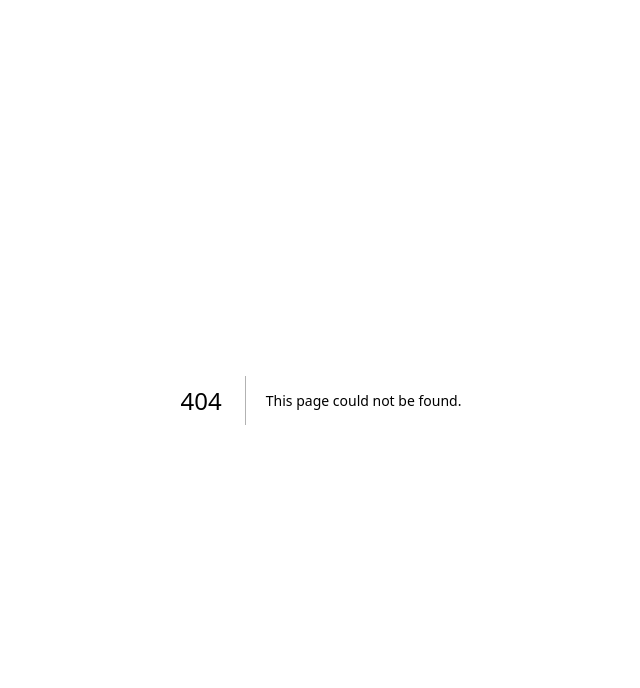
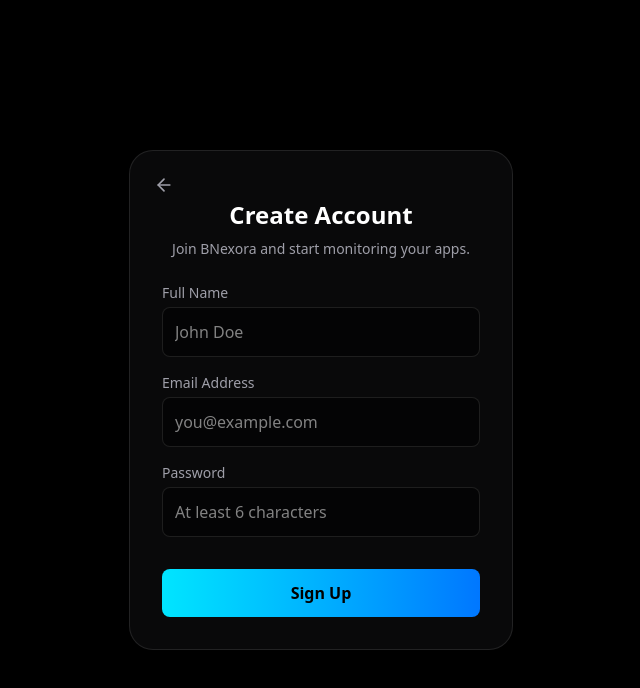
Before and after one commit to samarth3394/BhartiAppplus, a Next.js app in the folder frontend/: page /register in a window 1280 px wide. Before the commit this address had no page. Shown: the top 688 px of the page, without its empty margins (319-959 px from the left). Built offline with nearby package versions, Linux system fonts and the light colour scheme.

Commit message:
fix: resolve CORS cookie issue on login/register and add root redirect

```diff
--- a/frontend/src/app/login/page.tsx
+++ b/frontend/src/app/login/page.tsx
@@ -21,6 +21,7 @@
       const res = await fetch("http://localhost:5000/api/auth/login", {
         method: "POST",
         headers: { "Content-Type": "application/json" },
+        credentials: "include",
         body: JSON.stringify({ email, password }),
       });
 
--- /dev/null
+++ b/frontend/src/app/register/page.tsx
@@ -0,0 +1,107 @@
+"use client";
+
+import React, { useState } from "react";
+import { ArrowLeft } from "lucide-react";
+import { useRouter } from "next/navigation";
+import Link from "next/link";
+
+export default function Register() {
+  const [email, setEmail] = useState("");
+  const [password, setPassword] = useState("");
+  const [fullName, setFullName] = useState("");
+  const [error, setError] = useState("");
+  const [loading, setLoading] = useState(false);
+  const router = useRouter();
+
+  const handleRegister = async (e: React.FormEvent) => {
+    e.preventDefault();
+    setError("");
+    setLoading(true);
+
+    try {
+      const res = await fetch("http://localhost:5000/api/auth/register", {
+        method: "POST",
+        headers: { "Content-Type": "application/json" },
+        credentials: "include",
+        body: JSON.stringify({ email, password, full_name: fullName }),
+      });
+
+      const data = await res.json();
+
+      if (res.ok) {
+        router.push("/dashboard"); // Redirect to Next.js dashboard after successful registration
+      } else {
+        setError(data.error || data.detail || "Registration failed");
+      }
+    } catch (err) {
+      setError("Network error. Please try again.");
+    } finally {
+      setLoading(false);
+    }
+  };
+
+  return (
+    <div className="auth-container min-h-screen flex items-center justify-center p-8 bg-black relative">
+      <div className="auth-wrapper flex w-full max-w-sm mx-auto z-10 relative">
+        <div className="auth-card w-full bg-zinc-900/40 backdrop-blur-xl border border-white/10 p-8 rounded-3xl shadow-2xl relative">
+          <Link href="/login" className="absolute top-4 left-4 p-2 text-zinc-400 hover:text-white transition">
+              <ArrowLeft className="w-5 h-5" />
+          </Link>
+
+          <h2 className="text-white text-2xl font-bold mt-4 mb-2 text-center">Create Account</h2>
+          <p className="text-zinc-400 text-sm text-center mb-6">Join BNexora and start monitoring your apps.</p>
+
+          {error && (
+            <div className="bg-red-500/10 border border-red-500/30 text-red-500 p-3 rounded-lg mb-6 text-sm text-center">
+              {error}
+            </div>
+          )}
+
+          <form onSubmit={handleRegister} className="flex flex-col gap-4">
+            <div className="flex flex-col gap-1">
+              <label className="text-zinc-400 text-sm">Full Name</label>
+              <input
+                type="text"
+                value={fullName}
+                onChange={(e) => setFullName(e.target.value)}
+                className="bg-black/50 border border-white/10 text-white rounded-lg p-3 outline-none focus:border-[#00e5ff] transition"
+                placeholder="John Doe"
+                required
+              />
+            </div>
+            <div className="flex flex-col gap-1">
+              <label className="text-zinc-400 text-sm">Email Address</label>
+              <input
+                type="email"
+                value={email}
+                onChange={(e) => setEmail(e.target.value)}
+                className="bg-black/50 border border-white/10 text-white rounded-lg p-3 outline-none focus:border-[#00e5ff] transition"
+                placeholder="you@example.com"
+                required
+              />
+            </div>
+            <div className="flex flex-col gap-1">
+              <label className="text-zinc-400 text-sm">Password</label>
+              <input
+                type="password"
+                value={password}
+                onChange={(e) => setPassword(e.target.value)}
+                className="bg-black/50 border border-white/10 text-white rounded-lg p-3 outline-none focus:border-[#00e5ff] transition"
+                placeholder="At least 6 characters"
+                required
+                minLength={6}
+              />
+            </div>
+            <button
+              type="submit"
+              disabled={loading}
+              className="bg-gradient-to-r from-[#00e5ff] to-[#0077ff] text-black font-semibold rounded-lg p-3 mt-4 hover:opacity-90 transition disabled:opacity-50"
+            >
+              {loading ? "Creating Account..." : "Sign Up"}
+            </button>
+          </form>
+        </div>
+      </div>
+    </div>
+  );
+}
```
